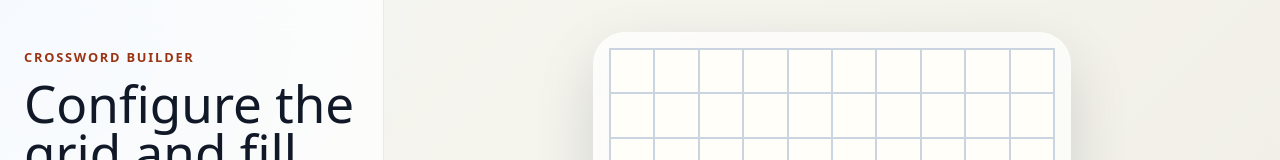
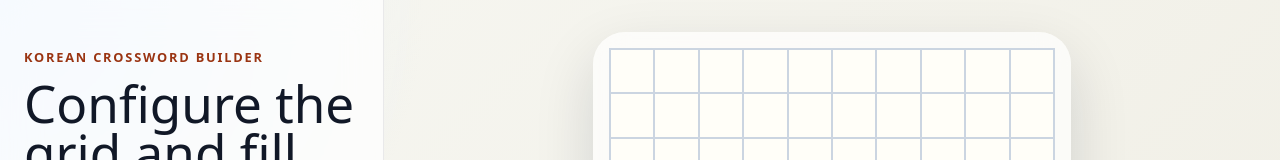
Before and after one commit to mgahn0706/korean-crossword, a React (Vite) app: page / in a window 1280 px wide. Shown: the top 160 px of the page. Built offline with nearby package versions, Linux system fonts and the light colour scheme.

Commit message:
feat: update title and headings to reflect Korean Crossword Builder

```diff
--- a/index.html
+++ b/index.html
@@ -4,7 +4,7 @@
     <meta charset="UTF-8" />
     <link rel="icon" type="image/svg+xml" href="/vite.svg" />
     <meta name="viewport" content="width=device-width, initial-scale=1.0" />
-    <title>korean-crossword</title>
+    <title>Korean Crossword Builder</title>
   </head>
   <body>
     <div id="root"></div>
--- a/src/App.tsx
+++ b/src/App.tsx
@@ -124,7 +124,7 @@ function App() {
     <main className="builder-shell">
       <section className="builder-panel">
         <div className="builder-copy">
-          <p className="eyebrow">Crossword Builder</p>
+          <p className="eyebrow">Korean Crossword Builder</p>
           <h1>Configure the grid and fill each cell.</h1>
           <p className="builder-description">
             Type any single character into a square. Enter <code>.</code> to mark that square
```
